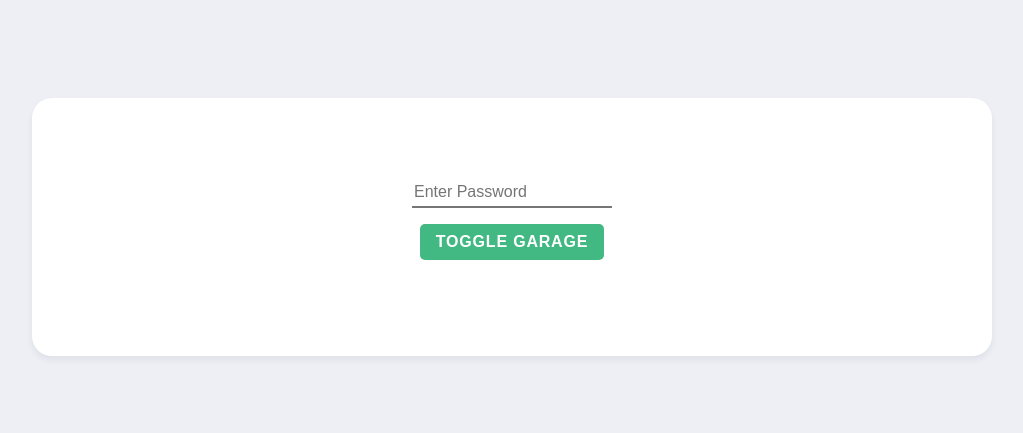
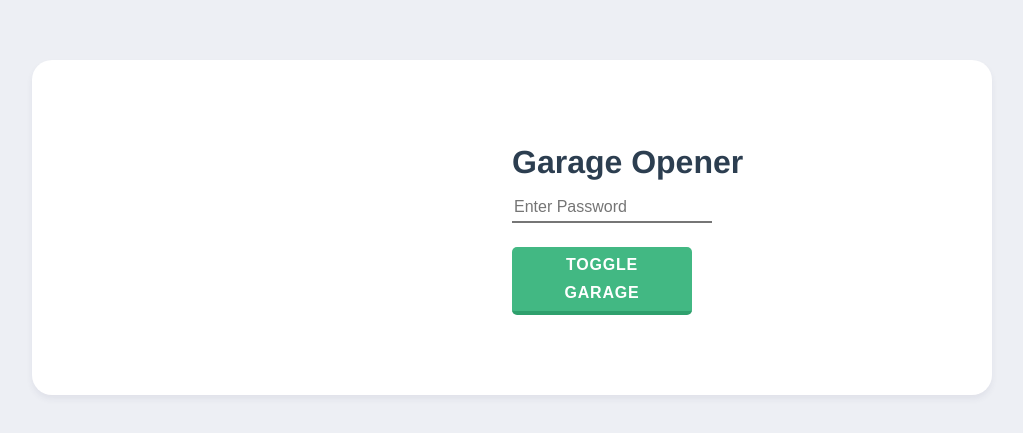
Before and after one commit to vartanbeno/rpi-garage, a Vue app in the folder client/: page / in a window 1280 px wide. Shown: the part 173-606 px from the top of the page, without its empty margins (128-1151 px from the left). Built offline with nearby package versions, Linux system fonts and the light colour scheme.

Commit message:
Create Header component, dynamic h1, h2, etc. UI improvements
Signed-off-by: Vartan Benohanian <vartanbeno@gmail.com>

```diff
--- a/client/src/App.vue
+++ b/client/src/App.vue
@@ -5,13 +5,11 @@
 </template>
 
 <script>
-import FormBox from './components/FormBox';
 import Container from './components/Container';
 
 export default {
     name: 'app',
     components: {
-        FormBox,
         Container
     }
 };
--- a/client/src/components/Container.vue
+++ b/client/src/components/Container.vue
@@ -1,7 +1,9 @@
 <template>
   <div class="container">
-    <!-- <div>Hello</div> -->
-    <FormBox/>
+    <div class="image-container"></div>
+    <div class="form-container">
+        <FormBox/>
+    </div>
   </div>
 </template>
 
@@ -19,7 +21,7 @@ export default {
 <!-- Add "scoped" attribute to limit CSS to this component only -->
 <style scoped>
 .container {
-    padding: 5rem;
+    padding: 5rem 2rem;
     display: flex;
     flex-direction: row;
     justify-content: center;
@@ -28,4 +30,8 @@ export default {
     border-radius: 20px;
     box-shadow: 0 4px 6px rgba(50, 50, 93, 0.07);
 }
+
+.container > div {
+    width: 50%;
+}
 </style>
--- a/client/src/components/FormBox.vue
+++ b/client/src/components/FormBox.vue
@@ -1,16 +1,50 @@
 <template>
-  <form class="form-container">
-    <input class="password-input" type="password" v-model="password" placeholder="Enter Password">
-    <button class="garage-button" type="submit">Toggle Garage</button>
-  </form>
+  <div class="form-container">
+    <Header :level="1">Garage Opener</Header>
+    <form @submit="submitForm">
+      <div class="form-controls-container">
+        <input
+          class="password-input"
+          type="password"
+          v-model="password"
+          placeholder="Enter Password"
+        >
+        <button
+          class="garage-button"
+          type="submit"
+          :disabled="isDisabled"
+          v-bind:class="{ 'garage-button-disabled': isDisabled }"
+        >Toggle Garage</button>
+      </div>
+    </form>
+  </div>
 </template>
 
 <script>
+import Header from './Header';
+
 export default {
     name: 'FormBox',
+    components: {
+        Header
+    },
     data: () => ({
-        password: ''
-    })
+        password: '',
+        isDisabled: false
+    }),
+    methods: {
+        disableButton() {
+            this.isDisabled = true;
+        },
+        enableButton() {
+            this.isDisabled = false;
+        },
+        submitForm(e) {
+            e.preventDefault();
+            this.disableButton();
+            setTimeout(() => this.enableButton(), 5000);
+        }
+    }
 };
 </script>
 
@@ -19,26 +53,33 @@ export default {
 .form-container {
     display: flex;
     flex-direction: column;
-    align-items: center;
+    /* justify-content: center; */
 }
 
-.form-container .password-input {
+.form-controls-container {
+    display: flex;
+    flex-direction: column;
+}
+
+.form-controls-container .password-input {
     height: 30px;
     width: 200px;
+    margin: 0.5rem 0;
+    font-size: 16px;
     border-top: none;
     border-left: none;
     border-right: none;
-    font-size: 16px;
 }
 
-.form-container .password-input:focus {
+.form-controls-container .password-input:focus {
     outline: none;
     border-bottom-color: #555;
 }
 
-.form-container .garage-button {
-    margin: 1rem;
+.form-controls-container .garage-button {
+    margin-top: 1rem;
     padding: 0.3rem 1rem;
+    width: 180px;
     line-height: 1.7rem;
     font-size: 16px;
     font-weight: bold;
@@ -50,17 +91,22 @@ export default {
     cursor: pointer;
     background-color: #42b883; /* Vue green */
     border: none;
+    border-bottom: 4px solid #2fa06d;
 }
 
-.form-container .garage-button:hover {
-    background-color: #39aa77;
+.form-controls-container .garage-button:hover {
     transform: translateY(-1px);
     transition: all 0.15s ease;
 }
 
-.form-container .garage-button:active {
+.form-controls-container .garage-button:active {
     background-color: #2fa06d;
-    transform: translateY(1px);
+    transform: translateY(2px);
     transition: all 0.15s ease;
 }
+
+.form-controls-container .garage-button-disabled {
+    background-color: #bdbdbd;
+    border-bottom: 4px solid #9e9e9e;
+}
 </style>
--- /dev/null
+++ b/client/src/components/Header.vue
@@ -0,0 +1,29 @@
+<script>
+export default {
+    name: 'Header',
+    render(createElement) {
+        if (![1, 2, 3, 4, 5, 6].includes(this.level)) {
+            throw new Error('Header level must be between 1 and 6, inclusive.');
+        }
+        return createElement('h' + this.level, this.$slots.default);
+    },
+    props: {
+        level: {
+            type: Number,
+            required: true
+        }
+    }
+};
+</script>
+
+<!-- Add "scoped" attribute to limit CSS to this component only -->
+<style scoped>
+h1,
+h2,
+h3,
+h4,
+h5,
+h6 {
+    margin: 0.25rem 0;
+}
+</style>
```
